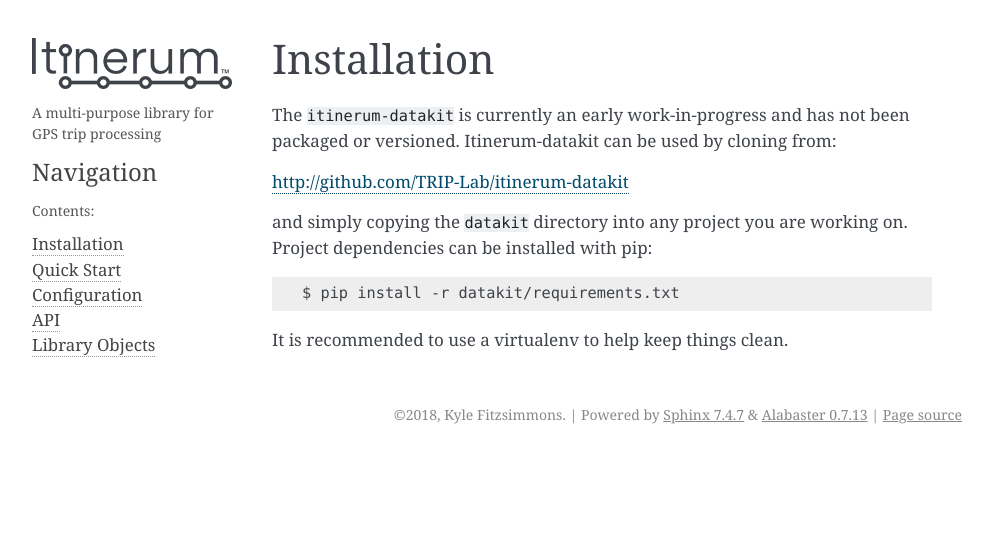
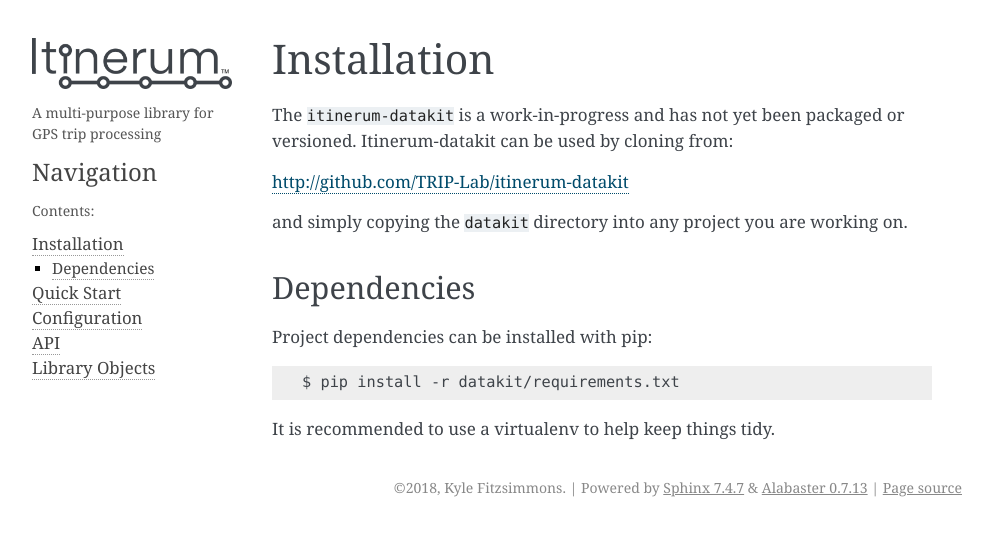
Before and after one commit to TRIP-Lab/itinerum-tripkit, a Sphinx documentation site: the page built from docs/usage/installation.rst, in a window 1280 px wide. Shown: the top 536 px of the page, without its empty margins (148-1141 px from the left). Built offline with Sphinx 7.4.7, drawn with Linux system fonts in a browser that asks for light colours.

Commit message:
Update documentation

```diff
--- a/docs/usage/api.rst
+++ b/docs/usage/api.rst
@@ -1,3 +1,5 @@
+.. _APIPage:
+
 API
 ===
 ..  autoclass:: datakit.Itinerum
--- a/docs/usage/installation.rst
+++ b/docs/usage/installation.rst
@@ -1,14 +1,19 @@
 Installation
 ============
 
-The ``itinerum-datakit`` is currently an early work-in-progress and has not been packaged or versioned. Itinerum-datakit can be used by cloning from:
+The ``itinerum-datakit`` is a work-in-progress and has not yet been packaged or versioned. Itinerum-datakit can be used by cloning from:
 
 .. rst-class:: center
 
 http://github.com/TRIP-Lab/itinerum-datakit
 
-and simply copying the ``datakit`` directory into any project you are working on. Project dependencies can be installed with pip::
+and simply copying the ``datakit`` directory into any project you are working on.
+
+
+Dependencies
+------------
+Project dependencies can be installed with pip::
 
     $ pip install -r datakit/requirements.txt
 
-It is recommended to use a virtualenv to help keep things clean.
+It is recommended to use a virtualenv to help keep things tidy.
--- a/docs/usage/quickstart.rst
+++ b/docs/usage/quickstart.rst
@@ -20,7 +22,7 @@ the itinerum-datakit cache database as easily as::
 
 
 Once the data has been loaded to the cache, each surveyed user's data
-is available as a list of :py:class:User objects::
+is available as a list of ::py:class:User objects::
 
     >>>> users = itinerum.load_all_users()
     >>>> len(users[0].coordinates)
```
Also changed, not shown: other parts of docs/usage/quickstart.rst (+3 -1 lines), docs/index.rst (+8 -0 lines).
